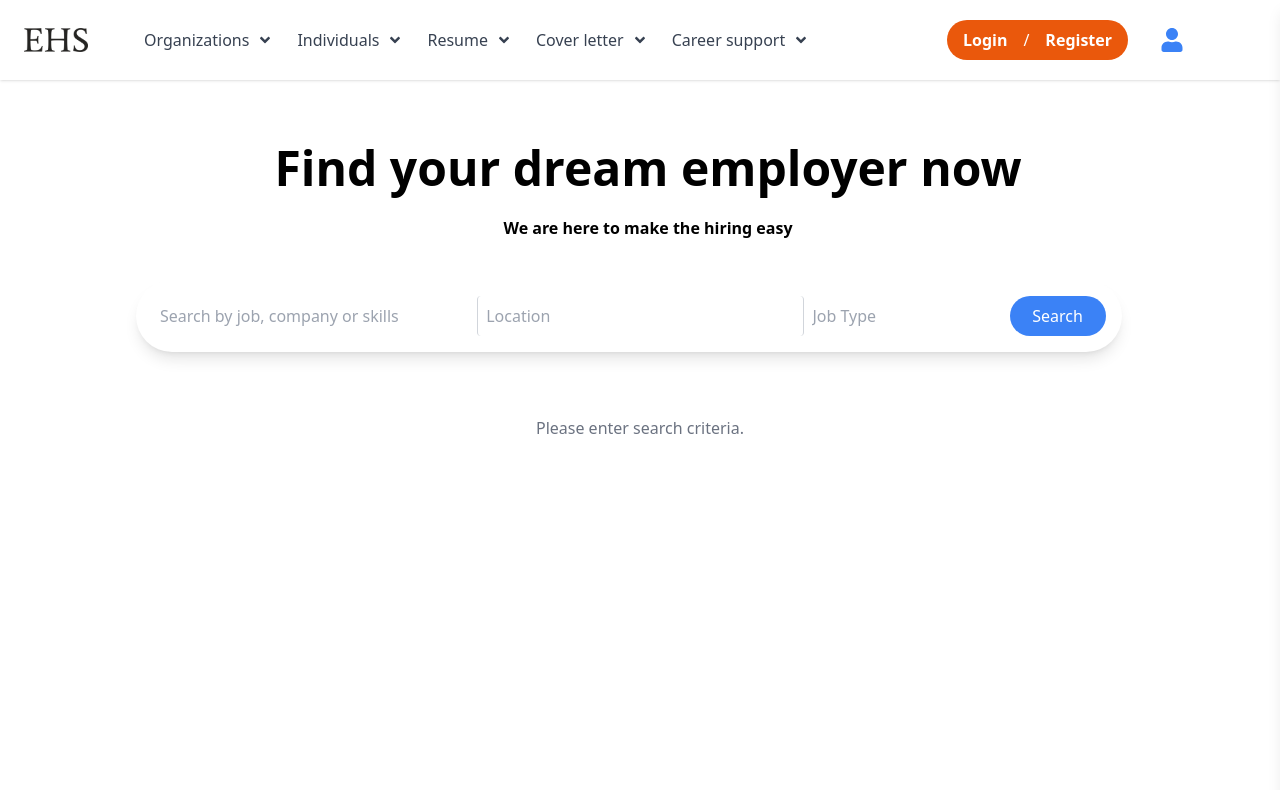
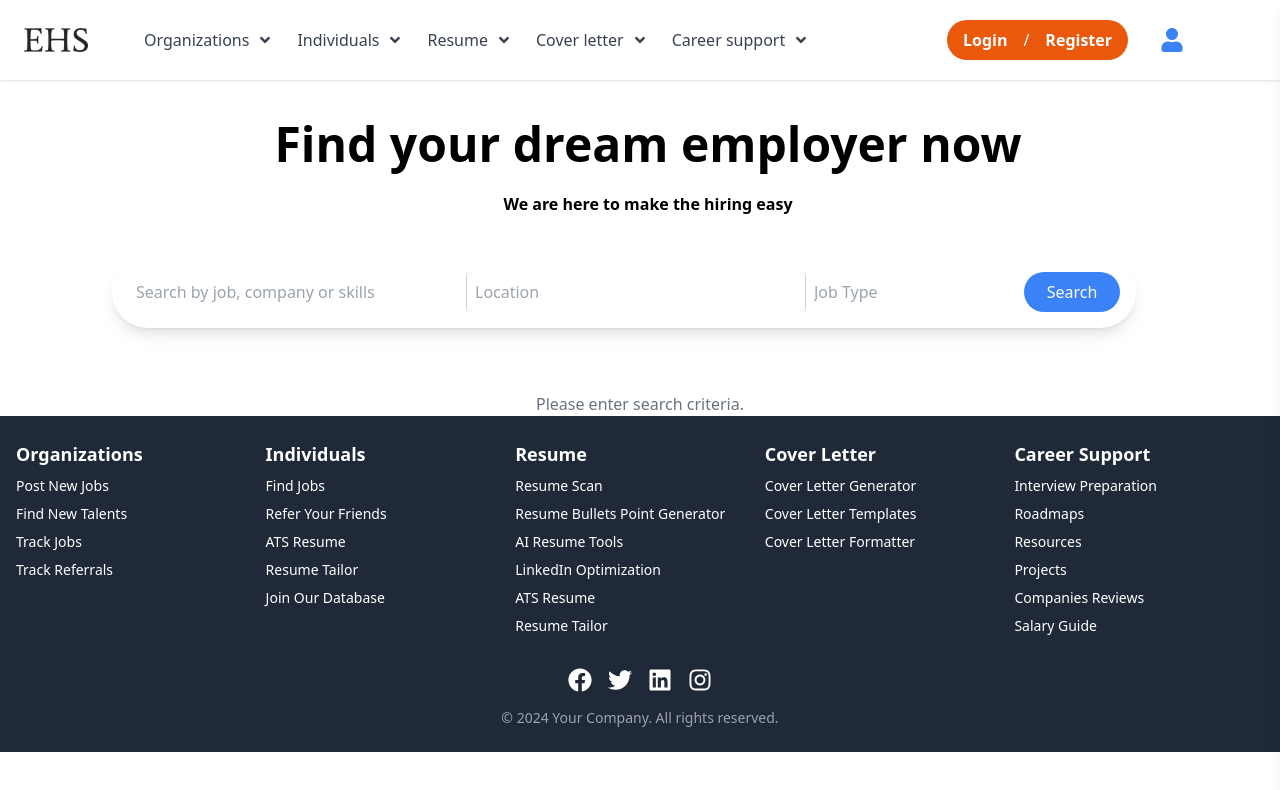
Before and after one commit to mddanish867/ehs, a React (Create React App) app: page /desktopsearch in a window 1280 px wide. Shown: the top 790 px of the page. Built offline with nearby package versions, Linux system fonts and the light colour scheme.

Commit message:
added footer

```diff
--- /dev/null
+++ b/src/Home/Footer.jsx
@@ -0,0 +1,134 @@
+import React from "react";
+import { FaFacebook, FaTwitter, FaLinkedin, FaInstagram } from "react-icons/fa"; // Import social media icons
+
+const footerData = {
+  organizations: [
+    { title: "Post New Jobs", image: "https://via.placeholder.com/100", link: "#" },
+    { title: "Find New Talents", image: "https://via.placeholder.com/100", link: "#" },
+    { title: "Track Jobs", image: "https://via.placeholder.com/100", link: "#" },
+    { title: "Track Referrals", image: "https://via.placeholder.com/100", link: "#" }
+  ],
+  individuals: [
+    { title: "Find Jobs", image: "https://via.placeholder.com/100", link: "#" },
+    { title: "Refer Your Friends", image: "https://via.placeholder.com/100", link: "#" },
+    { title: "ATS Resume", image: "https://via.placeholder.com/100", link: "#" },
+    { title: "Resume Tailor", image: "https://via.placeholder.com/100", link: "#" },
+    { title: "Join Our Database", image: "https://via.placeholder.com/100", link: "#" }
+  ],
+  resume: [
+    { title: "Resume Scan", image: "https://via.placeholder.com/100", link: "#" },
+    { title: "Resume Bullets Point Generator", image: "https://via.placeholder.com/100", link: "#" },
+    { title: "AI Resume Tools", image: "https://via.placeholder.com/100", link: "#" },
+    { title: "LinkedIn Optimization", image: "https://via.placeholder.com/100", link: "#" },
+    { title: "ATS Resume", image: "https://via.placeholder.com/100", link: "#" },
+    { title: "Resume Tailor", image: "https://via.placeholder.com/100", link: "#" }
+  ],
+  coverLetter: [
+    { title: "Cover Letter Generator", image: "https://via.placeholder.com/100", link: "#" },
+    { title: "Cover Letter Templates", image: "https://via.placeholder.com/100", link: "#" },
+    { title: "Cover Letter Formatter", image: "https://via.placeholder.com/100", link: "#" }
+  ],
+  careerSupport: [
+    { title: "Interview Preparation", image: "https://via.placeholder.com/100", link: "#" },
+    { title: "Roadmaps", image: "https://via.placeholder.com/100", link: "#" },
+    { title: "Resources", image: "https://via.placeholder.com/100", link: "#" },
+    { title: "Projects", image: "https://via.placeholder.com/100", link: "#" },
+    { title: "Companies Reviews", image: "https://via.placeholder.com/100", link: "#" },
+    { title: "Salary Guide", image: "https://via.placeholder.com/100", link: "#" }
+  ]
+};
+
+const Footer = () => {
+  return (
+    <footer className="bg-gray-800 text-white py-6">
+      <div className="container mx-auto px-4">
+        {/* Footer Links Sections */}
+        <div className="flex flex-wrap md:flex-nowrap md:justify-between mb-6">
+          <div className="w-full md:w-1/2 lg:w-1/3 mb-4 md:mb-0">
+            <h3 className="text-lg font-semibold mb-2 capitalize">Organizations</h3>
+            <ul className="text-sm">
+              {footerData.organizations.map((item) => (
+                <li key={item.title} className="mb-2">
+                  <a href={item.link} className="flex items-center space-x-2 hover:underline">
+                    <span>{item.title}</span>
+                  </a>
+                </li>
+              ))}
+            </ul>
+          </div>
+          <div className="w-full md:w-1/2 lg:w-1/3 mb-4 md:mb-0">
+            <h3 className="text-lg font-semibold mb-2 capitalize">Individuals</h3>
+            <ul className="text-sm">
+              {footerData.individuals.map((item) => (
+                <li key={item.title} className="mb-2">
+                  <a href={item.link} className="flex items-center space-x-2 hover:underline">
+                    <span>{item.title}</span>
+                  </a>
+                </li>
+              ))}
+            </ul>
+          </div>
+          <div className="w-full md:w-1/2 lg:w-1/3 mb-4 md:mb-0">
+            <h3 className="text-lg font-semibold mb-2 capitalize">Resume</h3>
+            <ul className="text-sm">
+              {footerData.resume.map((item) => (
+                <li key={item.title} className="mb-2">
+                  <a href={item.link} className="flex items-center space-x-2 hover:underline">
+                    <span>{item.title}</span>
+                  </a>
+                </li>
+              ))}
+            </ul>
+          </div>
+          <div className="w-full md:w-1/2 lg:w-1/3 mb-4 md:mb-0">
+            <h3 className="text-lg font-semibold mb-2 capitalize">Cover Letter</h3>
+            <ul className="text-sm">
+              {footerData.coverLetter.map((item) => (
+                <li key={item.title} className="mb-2">
+                  <a href={item.link} className="flex items-center space-x-2 hover:underline">
+                    <span>{item.title}</span>
+                  </a>
+                </li>
+              ))}
+            </ul>
+          </div>
+          <div className="w-full md:w-1/2 lg:w-1/3 mb-4 md:mb-0">
+            <h3 className="text-lg font-semibold mb-2 capitalize">Career Support</h3>
+            <ul className="text-sm">
+              {footerData.careerSupport.map((item) => (
+                <li key={item.title} className="mb-2">
+                  <a href={item.link} className="flex items-center space-x-2 hover:underline">
+                    <span>{item.title}</span>
+                  </a>
+                </li>
+              ))}
+            </ul>
+          </div>
+        </div>
+
+        {/* Social Media Links */}
+        <div className="flex justify-center space-x-4 mb-4">
+          <a href="https://facebook.com" target="_blank" rel="noopener noreferrer" className="hover:text-gray-400">
+            <FaFacebook size={24} />
+          </a>
+          <a href="https://twitter.com" target="_blank" rel="noopener noreferrer" className="hover:text-gray-400">
+            <FaTwitter size={24} />
+          </a>
+          <a href="https://linkedin.com" target="_blank" rel="noopener noreferrer" className="hover:text-gray-400">
+            <FaLinkedin size={24} />
+          </a>
+          <a href="https://instagram.com" target="_blank" rel="noopener noreferrer" className="hover:text-gray-400">
+            <FaInstagram size={24} />
+          </a>
+        </div>
+
+        {/* Footer Text */}
+        <p className="text-sm text-gray-400 text-center">
+          © {new Date().getFullYear()} Your Company. All rights reserved.
+        </p>
+      </div>
+    </footer>
+  );
+};
+
+export default Footer;
--- a/src/Home/Home.jsx
+++ b/src/Home/Home.jsx
@@ -9,7 +9,7 @@ const Home = () => {
     <div className="min-h-screen bg-white p-6">
       <JobSearch />
       {isMobile && (
-        <div className="text-2xl font-bold text-gray-900 mt-6 ">
+        <div className="text-2xl font-bold text-gray-900 mt-6 items-center">
           <img src="./Illustration.jpg" alt="Logo" className="w-96 h-96" />
         </div>
       )}
--- a/src/Home/Navbar.jsx
+++ b/src/Home/Navbar.jsx
@@ -16,6 +16,8 @@ import menuData from "../menuDtata/menuData.json"; // Import the JSON data
 import { useNavigate } from "react-router-dom";
 import BottomHeader from "./BottomHeader"; // Import the BottomHeader component
 import useIsMobile from "../CustomeHooks/useIsMobile"; // Import the custom hook
+import { useLocation } from "react-router-dom";
+
 
 const Navbar = () => {
   const [isOpen, setIsOpen] = useState(false);
@@ -23,6 +25,8 @@ const Navbar = () => {
   const [activeMenu, setActiveMenu] = useState(null); // Track the currently open menu in mobile view
   const [showBottomHeader, setShowBottomHeader] = useState(true); // State for showing/hiding BottomHeader
   const isMobile = useIsMobile(); // Use the custom hook
+  const location = useLocation();
+  const isHomepage = location.pathname === "/"; // Check if the current path is the homepage
 
   const navigate = useNavigate();
   const toggleMenu = () => setIsOpen(!isOpen);
@@ -131,7 +135,7 @@ const Navbar = () => {
 
           <div className="hidden md:flex relative group">
             <FaUser className="text-blue-500 hover:text-blue-600 cursor-pointer w-6 h-6 lg:w-14" />
-            <div className="absolute right-0 mt-3 w-72 bg-white shadow-lg hidden group-hover:block">
+            <div className="absolute -right-16 mt-8 w-72 bg-white shadow-lg hidden group-hover:block">
               <div className="p-8">
                 <div className="flex items-center space-x-2 mt-2">
                   <div className="text-gray-700 font-semibold">
@@ -328,7 +332,8 @@ const Navbar = () => {
       {isLoginFormOpen && <Login onClose={toggleLoginForm} />}
 
       {/* Bottom Header */}
-      {showBottomHeader && <BottomHeader toggleLoginForm={toggleLoginForm} />}
+
+      {showBottomHeader && isHomepage && <BottomHeader toggleLoginForm={toggleLoginForm} />}
     </header>
   );
 };
--- a/src/Jobs/DesktopView.jsx
+++ b/src/Jobs/DesktopView.jsx
@@ -176,14 +176,14 @@ const DesktopView = () => {
   };
 
   return (
-    <div className="p-6">
+    <div className="">
       {/* Header */}
-      <h1 className="font-bold text-4xl mt-4 lg:text-5xl lg:mt-10 sm:text-3xl sm:mt-6 sm:ml-4 sm:text-center">
+      <h1 className="font-bold text-4xl mt-4 lg:text-5xl lg:mt-10 sm:text-3xl sm:mt-6 ml-4 sm:text-center">
         Find your dream <br className="block sm:hidden" /> employer
         <br className="block sm:hidden" /> now
       </h1>
 
-      <p className="mt-6 mb-5 font-semibold text-left sm:text-center sm:ml-4">
+      <p className="mt-6 mb-5 font-semibold text-left sm:text-center ml-4">
         We are here to make the hiring easy
       </p>
       {/* Filter Section */}
--- a/src/Jobs/JobList.jsx
+++ b/src/Jobs/JobList.jsx
@@ -21,7 +21,7 @@ const JobList = ({ jobs, formatDescription, formatDate, onJobClick }) => {
   };
 
   return (
-    <div>
+    <div className="p-4">
       <div className="flex flex-col space-y-4">
         {currentJobs.map((job) => (
           <div
--- a/src/Jobs/MobileView.jsx
+++ b/src/Jobs/MobileView.jsx
@@ -1,5 +1,6 @@
 import React from "react";
 import { useNavigate } from "react-router-dom";
+import { FaSearch } from 'react-icons/fa';
 
 function MobileView() {
   const navigate = useNavigate();
@@ -10,11 +11,12 @@ function MobileView() {
   };
 
   return (
-    <div className="mt-5">
+    <div className="mt-5 flex items-center border rounded-full shadow-lg border-gray-300">
+      <FaSearch className="ml-4 text-gray-500" />
       <input
         type="text"
         placeholder="Search by job, company or skills"
-        className="w-full p-4 rounded-full border border-gray-300 outline-none"
+        className="w-full p-4 pl-6 rounded-full border-none  outline-none"
         onClick={handleMobileSearchClick}
       />
     </div>
--- a/src/Layout/Layout.jsx
+++ b/src/Layout/Layout.jsx
@@ -1,12 +1,14 @@
 // Layout.jsx
 import React from 'react';
 import Navbar from '../Home/Navbar';
+import Footer from '../Home/Footer';
 
 const Layout = ({ children }) => {
   return (
     <div>
       <Navbar/>
       <main>{children}</main>
+      <Footer/>
     </div>
   );
 };
```
Also changed, not shown: src/Jobs/JobDetails.jsx (+6 -7 lines).
